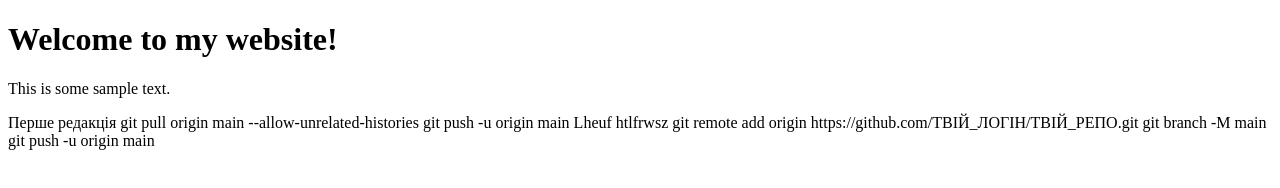
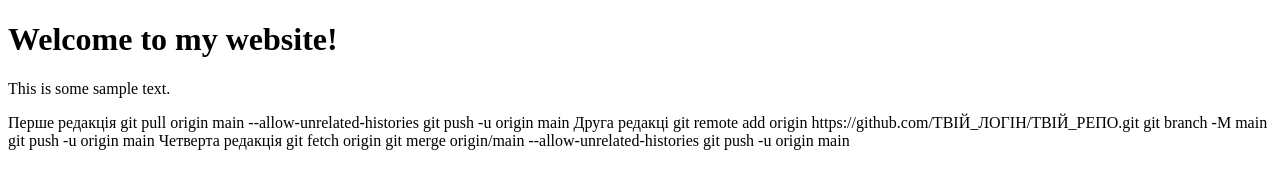
Before and after one commit to petrmail88-gif/Git_repo_HOME_4, a plain HTML site: page index.html in a window 1280 px wide. Drawn offline with Linux system fonts and the light colour scheme.

Commit message:
chenge text in p

```diff
--- a/index.html
+++ b/index.html
@@ -21,7 +21,12 @@
 git pull origin main --allow-unrelated-histories
 git push -u origin main
 
-Lheuf htlfrwsz
+Друга редакці
 git remote add origin https://github.com/ТВІЙ_ЛОГІН/ТВІЙ_РЕПО.git
 git branch -M main
 git push -u origin main
+
+Четверта редакція
+git fetch origin
+git merge origin/main --allow-unrelated-histories
+git push -u origin main
```
